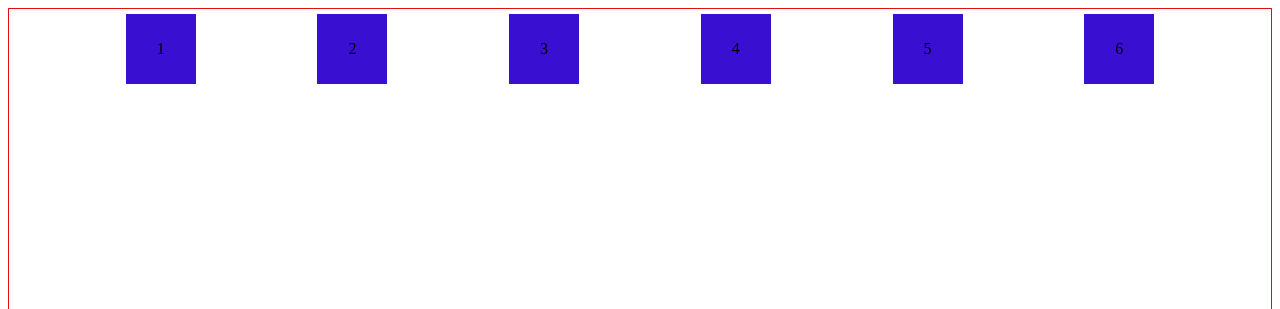
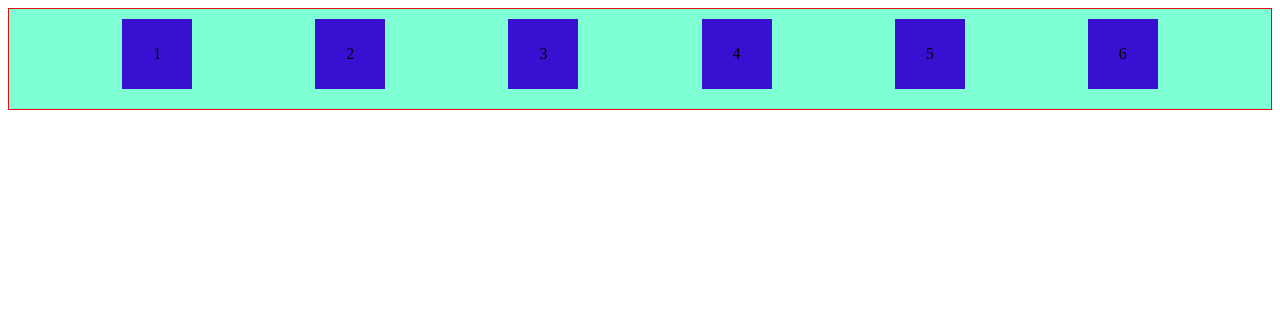
Before and after one commit to KieuMei2811/hothikieu, a plain HTML site: page btsapxep.html in a window 1280 px wide. Shown: the top 309 px of the page. Drawn offline with Linux system fonts and the light colour scheme.

Commit message:
Update btsapxep.html

```diff
--- a/btsapxep.html
+++ b/btsapxep.html
@@ -4,17 +4,18 @@
     <meta charset="UTF-8">
     <meta http-equiv="X-UA-Compatible" content="IE=edge">
     <meta name="viewport" content="width=device-width, initial-scale=1.0">
-    <title>Sắp xếp số</title>
+    <title>Sắp Xếp </title>
     <style>
     .box {
         border: 1px solid rgb(231, 13, 13);
-        min-height: 300px;
+        min-height: 100px;
         display:flex;
         justify-content:space-evenly;
+        background-color: aquamarine;
 
     }
     .box div {
-        margin: 5px;
+        margin: 10px;
         text-align: center;
         background-color: #390fd1;
     }
```
